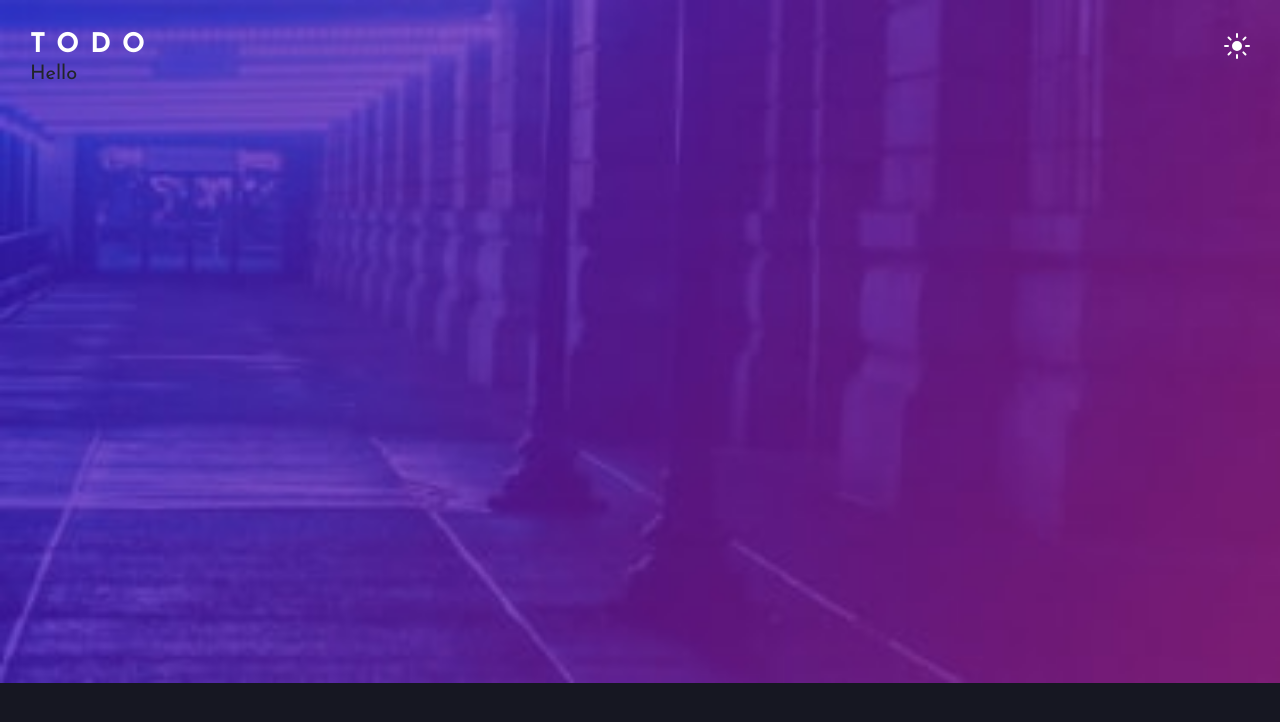
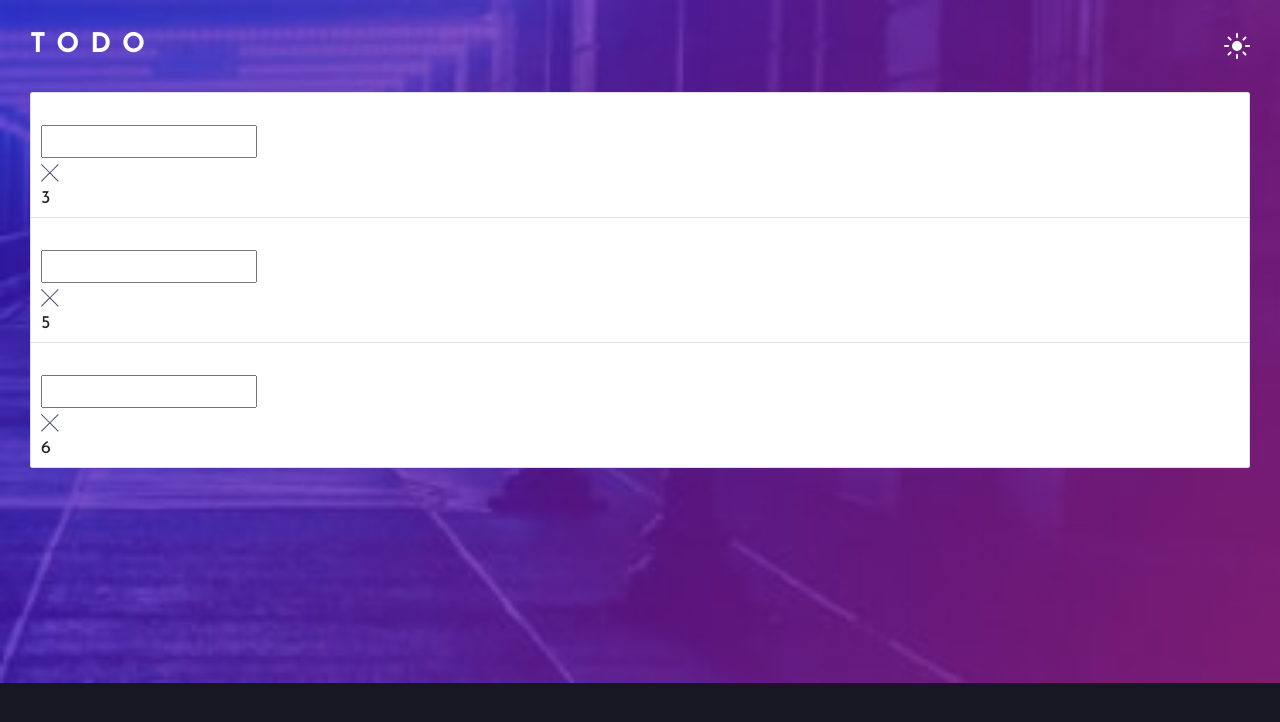
Before and after one commit to alisariyer/todo-app, a React (Create React App) app: page / in a window 1280 px wide. Shown: the top 722 px of the page. Built offline with nearby package versions, Linux system fonts and the light colour scheme.

Commit message:
Add ListItem component and initial styling

```diff
--- a/src/components/Header.js
+++ b/src/components/Header.js
@@ -2,7 +2,7 @@ import React from "react";
 
 export default function Header() {
   return (
-    <header className="d-flex justify-content-between align-items-start">
+    <header className="d-flex justify-content-between align-items-start mb-5">
       <h1 className="bold text-white m-0">TODO</h1>
       <img className="theme-btn pt-1" src="./images/icon-sun.svg" alt="light theme icon" />
     </header>
--- a/src/components/Input.js
+++ b/src/components/Input.js
@@ -1,7 +1,9 @@
 import React from "react";
+import ListItem from "./ListItem";
 
 export default function Input() {
+    const items = [3, 5, 6];
     return (
-        <h2>Hello</h2>
+        <ListItem items={items}/>
     )
 }
--- /dev/null
+++ b/src/components/ListItem.js
@@ -0,0 +1,22 @@
+import React from "react";
+
+export default function ListItem(props) {
+    const listContent = props.items.map(item => <div className="list-group-item">
+        <div className="img-container">
+            <img src="./images/icon-check.svg" alt="check button" />
+        </div>
+        <div className="todo">
+            <input type="text" />
+        </div>
+        <div className="img-container">
+            <img src="./images/icon-cross.svg" alt="cross button"></img>
+        </div>
+        {item}
+
+    </div>)
+    return (
+        <div className="list-group">
+            {listContent}
+        </div>
+    )
+}
```
